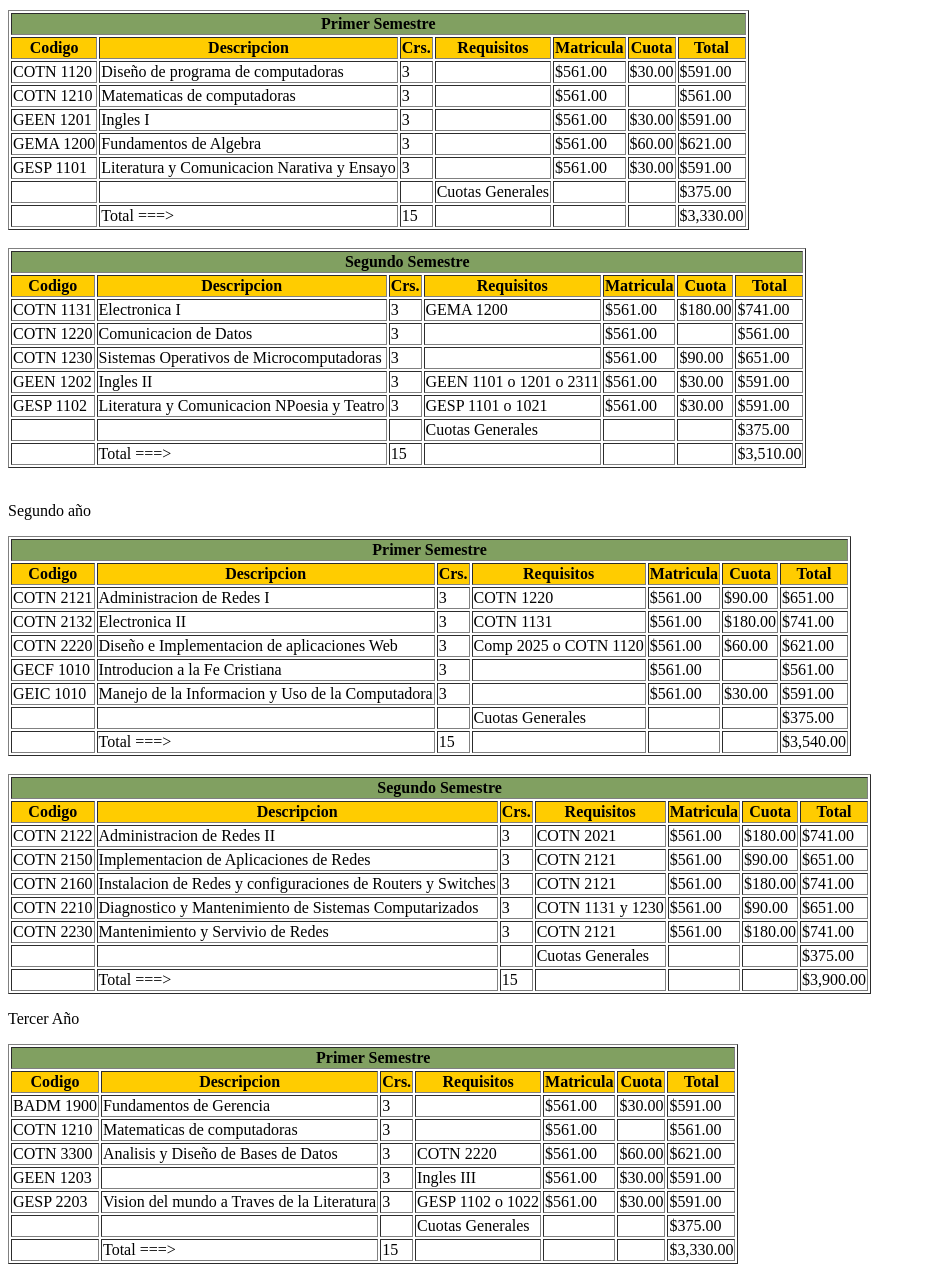
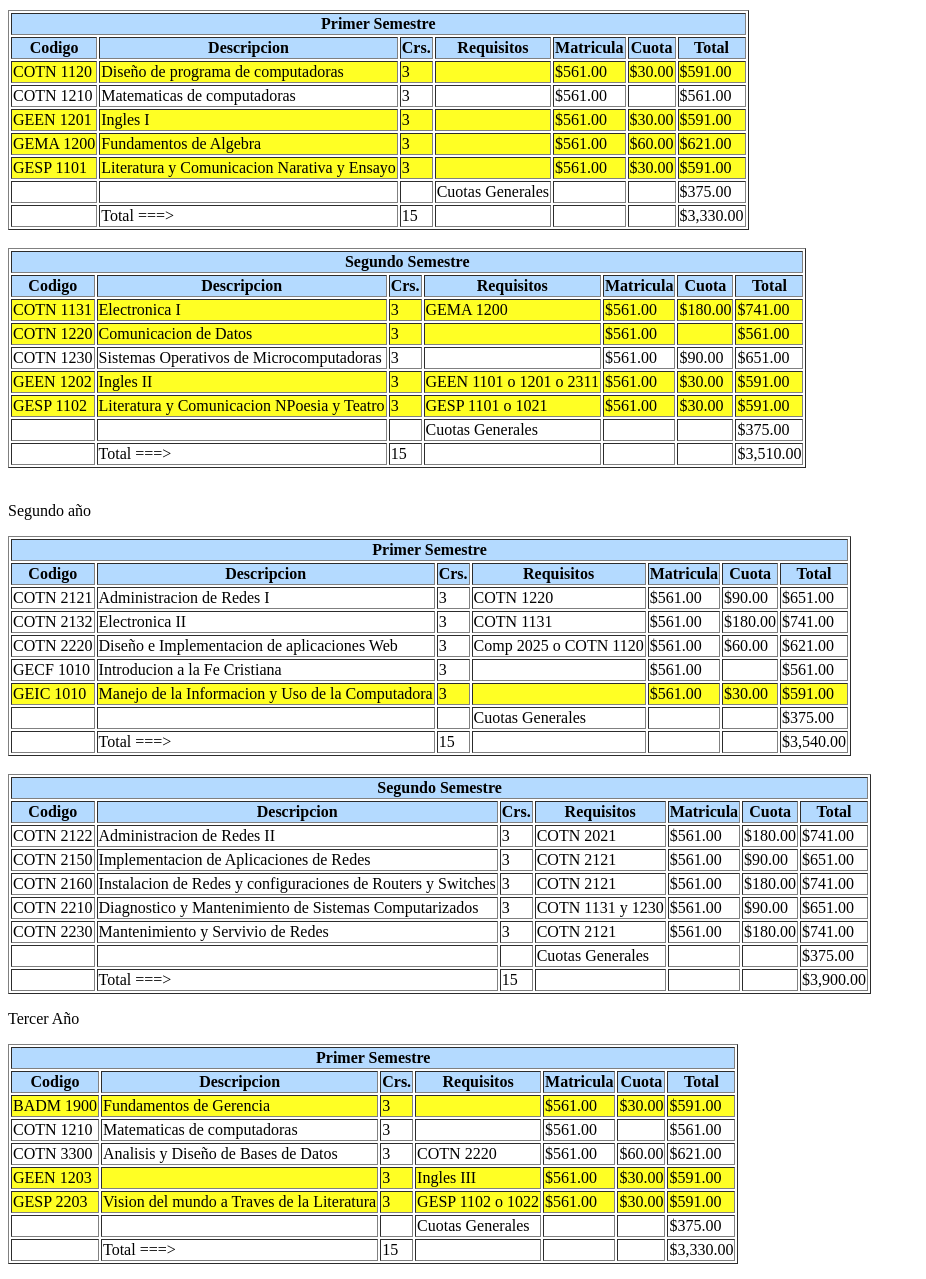
Before and after one commit to ESanchez3138/SanchezPortafolio2, a plain HTML site: page Sequencial.html in a window 1280 px wide. Shown: the part 40-1319 px from the top of the page, without its empty margins (0-926 px from the left). Drawn offline with Linux system fonts and the light colour scheme.

Commit message:
Update Sequencial.html

```diff
--- a/Sequencial.html
+++ b/Sequencial.html
@@ -8,11 +8,11 @@
    <body>
       <p>Primer Año</p>
       <table border = "1">
-         <tr bgcolor="#81a061">
+         <tr bgcolor="#b4daff">
             <th colspan = "10" weight= "80">Primer Semestre</th>
 
          </tr>
-         <tr bgcolor="#ffcc00">
+         <tr bgcolor="#b4daff">
             <th>Codigo</th>
             <th>Descripcion</th>
             <th>Crs.</th>
@@ -22,13 +22,13 @@
             <th>Total</th>
          </tr>
          <tr>
-            <td>COTN 1120</td>
-            <td>Diseño de programa de computadoras</td>
-            <td>3</td>
-            <td> </td>
-            <td>$561.00</td>
-            <td>$30.00</td>
-            <td>$591.00</td>
+            <td bgcolor="#ffff24">COTN 1120</td>
+            <td  bgcolor="#ffff24">Diseño de programa de computadoras</td>
+            <td  bgcolor="#ffff24">3</td>
+            <td  bgcolor="#ffff24"> </td>
+            <td  bgcolor="#ffff24">$561.00</td>
+            <td  bgcolor="#ffff24">$30.00</td>
+            <td  bgcolor="#ffff24">$591.00</td>
          </tr>
          <tr>
             <td>COTN 1210</td>
@@ -40,31 +40,31 @@
             <td>$561.00</td>
          </tr>
          <tr>
-            <td>GEEN 1201</td>
-            <td>Ingles I</td>
-            <td>3</td>
-            <td> </td>
-            <td>$561.00</td>
-            <td>$30.00</td>
-            <td>$591.00</td>
+            <td  bgcolor="#ffff24">GEEN 1201</td>
+            <td  bgcolor="#ffff24">Ingles I</td>
+            <td  bgcolor="#ffff24">3</td>
+            <td  bgcolor="#ffff24"> </td>
+            <td  bgcolor="#ffff24">$561.00</td>
+            <td  bgcolor="#ffff24">$30.00</td>
+            <td  bgcolor="#ffff24">$591.00</td>
          </tr>
          <tr>
-            <td>GEMA 1200</td>
-            <td>Fundamentos de Algebra</td>
-            <td>3</td>
-            <td> </td>
-            <td>$561.00</td>
-            <td>$60.00</td>
-            <td>$621.00</td>
+            <td  bgcolor="#ffff24">GEMA 1200</td>
+            <td  bgcolor="#ffff24">Fundamentos de Algebra</td>
+            <td  bgcolor="#ffff24">3</td>
+            <td  bgcolor="#ffff24"> </td>
+            <td  bgcolor="#ffff24">$561.00</td>
+            <td  bgcolor="#ffff24">$60.00</td>
+            <td  bgcolor="#ffff24">$621.00</td>
          </tr>
          <tr>
-            <td>GESP 1101</td>
-            <td>Literatura y Comunicacion Narativa y Ensayo</td>
-            <td>3</td>
-            <td> </td>
-            <td>$561.00</td>
-            <td>$30.00</td>
-            <td>$591.00</td>
+            <td  bgcolor="#ffff24">GESP 1101</td>
+            <td  bgcolor="#ffff24">Literatura y Comunicacion Narativa y Ensayo</td>
+            <td  bgcolor="#ffff24">3</td>
+            <td  bgcolor="#ffff24"> </td>
+            <td  bgcolor="#ffff24">$561.00</td>
+            <td  bgcolor="#ffff24">$30.00</td>
+            <td  bgcolor="#ffff24">$591.00</td>
          </tr>
         <tr>
             <td> </td>
@@ -92,11 +92,11 @@
 
    <body>
       <table border = "1" weight= "80">
-         <tr bgcolor="#81a061">
+         <tr bgcolor="#b4daff">
             <th colspan = "10">Segundo Semestre</th>
 
          </tr>
-         <tr bgcolor="#ffcc00">
+         <tr bgcolor="#b4daff">
             <th>Codigo</th>
             <th>Descripcion</th>
             <th>Crs.</th>
@@ -106,22 +106,22 @@
             <th>Total</th>
          </tr>
          <tr>
-            <td>COTN 1131</td>
-            <td>Electronica I</td>
-            <td>3</td>
-            <td>GEMA 1200</td>
-            <td>$561.00</td>
-            <td>$180.00</td>
-            <td>$741.00</td>
+            <td  bgcolor="#ffff24">COTN 1131</td>
+            <td  bgcolor="#ffff24">Electronica I</td>
+            <td  bgcolor="#ffff24">3</td>
+            <td  bgcolor="#ffff24">GEMA 1200</td>
+            <td  bgcolor="#ffff24">$561.00</td>
+            <td  bgcolor="#ffff24">$180.00</td>
+            <td  bgcolor="#ffff24">$741.00</td>
          </tr>
          <tr>
-            <td>COTN 1220</td>
-            <td>Comunicacion de Datos</td>
-            <td>3</td>
-            <td></td>
-            <td>$561.00</td>
-            <td></td>
-            <td>$561.00</td>
+            <td  bgcolor="#ffff24">COTN 1220</td>
+            <td  bgcolor="#ffff24">Comunicacion de Datos</td>
+            <td  bgcolor="#ffff24">3</td>
+            <td  bgcolor="#ffff24"></td>
+            <td  bgcolor="#ffff24">$561.00</td>
+            <td  bgcolor="#ffff24"></td>
+            <td  bgcolor="#ffff24">$561.00</td>
          </tr>
          <tr>
             <td>COTN 1230</td>
@@ -133,22 +133,22 @@
             <td>$651.00</td>
          </tr>
          <tr>
-            <td>GEEN 1202</td>
-            <td>Ingles II</td>
-            <td>3</td>
-            <td>GEEN 1101 o 1201 o 2311</td>
-            <td>$561.00</td>
-            <td>$30.00</td>
-            <td>$591.00</td>
+            <td  bgcolor="#ffff24">GEEN 1202</td>
+            <td  bgcolor="#ffff24">Ingles II</td>
+            <td  bgcolor="#ffff24">3</td>
+            <td  bgcolor="#ffff24">GEEN 1101 o 1201 o 2311</td>
+            <td  bgcolor="#ffff24">$561.00</td>
+            <td  bgcolor="#ffff24">$30.00</td>
+            <td bgcolor="#ffff24">$591.00</td>
          </tr>
          <tr>
-            <td>GESP 1102</td>
-            <td>Literatura y Comunicacion NPoesia y Teatro</td>
-            <td>3</td>
-            <td>GESP 1101 o 1021</td>
-            <td>$561.00</td>
-            <td>$30.00</td>
-            <td>$591.00</td>
+            <td  bgcolor="#ffff24">GESP 1102</td>
+            <td  bgcolor="#ffff24">Literatura y Comunicacion NPoesia y Teatro</td>
+            <td  bgcolor="#ffff24">3</td>
+            <td  bgcolor="#ffff24">GESP 1101 o 1021</td>
+            <td  bgcolor="#ffff24">$561.00</td>
+            <td  bgcolor="#ffff24">$30.00</td>
+            <td  bgcolor="#ffff24">$591.00</td>
          </tr>
         <tr>
             <td> </td>
@@ -172,11 +172,11 @@
          <br>
          <p>Segundo año</p>
 <table border = "1">
-         <tr bgcolor="#81a061">
+         <tr bgcolor="#b4daff">
             <th colspan = "10">Primer Semestre</th>
 
          </tr>
-         <tr bgcolor="#ffcc00">
+         <tr bgcolor="#b4daff">
             <th>Codigo</th>
             <th>Descripcion</th>
             <th>Crs.</th>
@@ -222,13 +222,13 @@
             <td>$561.00</td>
          </tr>
          <tr>
-            <td>GEIC 1010</td>
-            <td>Manejo de la Informacion y Uso de la Computadora</td>
-            <td>3</td>
-            <td> </td>
-            <td>$561.00</td>
-            <td>$30.00</td>
-            <td>$591.00</td>
+            <td  bgcolor="#ffff24">GEIC 1010</td>
+            <td  bgcolor="#ffff24">Manejo de la Informacion y Uso de la Computadora</td>
+            <td  bgcolor="#ffff24">3</td>
+            <td  bgcolor="#ffff24"> </td>
+            <td  bgcolor="#ffff24">$561.00</td>
+            <td  bgcolor="#ffff24">$30.00</td>
+            <td  bgcolor="#ffff24">$591.00</td>
          </tr>
         <tr>
             <td> </td>
@@ -256,11 +256,11 @@
 
    <body>
       <table border = "1">
-         <tr bgcolor="#81a061">
+         <tr bgcolor="#b4daff">
             <th colspan = "10">Segundo Semestre</th>
 
          </tr>
-         <tr bgcolor="#ffcc00">
+         <tr bgcolor="#b4daff">
             <th>Codigo</th>
             <th>Descripcion</th>
             <th>Crs.</th>
@@ -335,11 +335,11 @@
          </table>
 <p>Tercer Año</p>
       <table border = "1">
-         <tr bgcolor="#81a061">
+         <tr bgcolor="#b4daff">
             <th colspan = "10">Primer Semestre</th>
 
          </tr>
-         <tr bgcolor="#ffcc00">
+         <tr bgcolor="#b4daff">
             <th>Codigo</th>
             <th>Descripcion</th>
             <th>Crs.</th>
@@ -349,13 +349,13 @@
             <th>Total</th>
          </tr>
          <tr>
-            <td>BADM 1900</td>
-            <td>Fundamentos de Gerencia</td>
-            <td>3</td>
-            <td> </td>
-            <td>$561.00</td>
-            <td>$30.00</td>
-            <td>$591.00</td>
+            <td  bgcolor="#ffff24">BADM 1900</td>
+            <td  bgcolor="#ffff24">Fundamentos de Gerencia</td>
+            <td  bgcolor="#ffff24">3</td>
+            <td  bgcolor="#ffff24"> </td>
+            <td  bgcolor="#ffff24">$561.00</td>
+            <td  bgcolor="#ffff24">$30.00</td>
+            <td  bgcolor="#ffff24">$591.00</td>
          </tr>
          <tr>
             <td>COTN 1210</td>
@@ -376,22 +376,22 @@
             <td>$621.00</td>
          </tr>
          <tr>
-            <td>GEEN 1203</td>
-            <td></td>
-            <td>3</td>
-            <td>Ingles III</td>
-            <td>$561.00</td>
-            <td>$30.00</td>
-            <td>$591.00</td>
+            <td  bgcolor="#ffff24">GEEN 1203</td>
+            <td  bgcolor="#ffff24"></td>
+            <td  bgcolor="#ffff24">3</td>
+            <td  bgcolor="#ffff24">Ingles III</td>
+            <td  bgcolor="#ffff24">$561.00</td>
+            <td  bgcolor="#ffff24">$30.00</td>
+            <td  bgcolor="#ffff24">$591.00</td>
          </tr>
          <tr>
-            <td>GESP 2203</td>
-            <td>Vision del mundo a Traves de la Literatura</td>
-            <td>3</td>
-            <td>GESP 1102 o 1022</td>
-            <td>$561.00</td>
-            <td>$30.00</td>
-            <td>$591.00</td>
+            <td  bgcolor="#ffff24">GESP 2203</td>
+            <td  bgcolor="#ffff24">Vision del mundo a Traves de la Literatura</td>
+            <td  bgcolor="#ffff24">3</td>
+            <td  bgcolor="#ffff24">GESP 1102 o 1022</td>
+            <td  bgcolor="#ffff24">$561.00</td>
+            <td  bgcolor="#ffff24">$30.00</td>
+            <td  bgcolor="#ffff24">$591.00</td>
          </tr>
         <tr>
             <td> </td>
@@ -419,11 +419,11 @@
 
    <body>
       <table border = "1">
-         <tr bgcolor="#81a061">
+         <tr bgcolor="#b4daff">
             <th colspan = "10">Segundo Semestre</th>
 
          </tr>
-         <tr bgcolor="#ffcc00">
+         <tr bgcolor="#b4daff">
             <th>Codigo</th>
             <th>Descripcion</th>
             <th>Crs.</th>
@@ -469,13 +469,13 @@
             <td>$561.00</td>
          </tr>
          <tr>
-            <td>GEHS 2010</td>
-            <td>Proceso Historico de Puerto Rico</td>
-            <td>3</td>
-            <td></td>
-            <td>$561.00</td>
-            <td></td>
-            <td>$561.00</td>
+            <td  bgcolor="#ffff24">GEHS 2010</td>
+            <td  bgcolor="#ffff24">Proceso Historico de Puerto Rico</td>
+            <td v>3</td>
+            <td  bgcolor="#ffff24"></td>
+            <td  bgcolor="#ffff24">$561.00</td>
+            <td  bgcolor="#ffff24"></td>
+            <td  bgcolor="#ffff24">$561.00</td>
          </tr>
         <tr>
             <td> </td>
@@ -499,11 +499,11 @@
          <br>
          <p>Cuarto Año</p>
 <table border = "1">
-         <tr bgcolor="#81a061">
+         <tr bgcolor="#b4daff">
             <th colspan = "10">Primer Semestre</th>
 
          </tr>
-         <tr bgcolor="#ffcc00">
+         <tr bgcolor="#b4daff">
             <th>Codigo</th>
             <th>Descripcion</th>
             <th>Crs.</th>
@@ -531,13 +531,13 @@
             <td>$561.00</td>
          </tr>
          <tr>
-            <td>GEHS 4020</td>
-            <td>Contmp.; ind, Soc</td>
-            <td>3</td>
-            <td>Comp 2025 o COTN 1120</td>
-            <td>$561.00</td>
-            <td></td>
-            <td>$561.00</td>
+            <td  bgcolor="#ffff24">GEHS 4020</td>
+            <td  bgcolor="#ffff24">Contmp.; ind, Soc</td>
+            <td  bgcolor="#ffff24">3</td>
+            <td  bgcolor="#ffff24">Comp 2025 o COTN 1120</td>
+            <td  bgcolor="#ffff24">$561.00</td>
+            <td  bgcolor="#ffff24"></td>
+            <td  bgcolor="#ffff24">$561.00</td>
          </tr>
          <tr>
             <td>GEPE 2020 3010 o 3020</td>
@@ -549,13 +549,13 @@
             <td>$561.00</td>
          </tr>
          <tr>
-            <td></td>
-            <td>Curso Electivo</td>
-            <td>3</td>
-            <td> </td>
-            <td>$561.00</td>
-            <td></td>
-            <td>$561.00</td>
+            <td  bgcolor="#ffff24"></td>
+            <td  bgcolor="#ffff24">Curso Electivo</td>
+            <td  bgcolor="#ffff24">3</td>
+            <td  bgcolor="#ffff24"> </td>
+            <td  bgcolor="#ffff24">$561.00</td>
+            <td  bgcolor="#ffff24"></td>
+            <td  bgcolor="#ffff24">$561.00</td>
          </tr>
         <tr>
             <td> </td>
@@ -583,11 +583,11 @@
 
    <body>
       <table border = "1">
-         <tr bgcolor="#81a061">
+         <tr bgcolor="#b4daff">
             <th colspan = "10">Segundo Semestre</th>
 
          </tr>
-         <tr bgcolor="#ffcc00">
+         <tr bgcolor="#b4daff">
             <th>Codigo</th>
             <th>Descripcion</th>
             <th>Crs.</th>
@@ -633,13 +633,13 @@
             <td>$561.00</td>
          </tr>
          <tr>
-            <td></td>
-            <td>Curso Electivo</td>
-            <td>3</td>
-            <td>COTN 2121</td>
-            <td>$561.00</td>
-            <td></td>
-            <td>$561.00</td>
+            <td  bgcolor="#ffff24"></td>
+            <td  bgcolor="#ffff24">Curso Electivo</td>
+            <td  bgcolor="#ffff24">3</td>
+            <td  bgcolor="#ffff24">COTN 2121</td>
+            <td  bgcolor="#ffff24">$561.00</td>
+            <td  bgcolor="#ffff24"></td>
+            <td  bgcolor="#ffff24">$561.00</td>
          </tr>
         <tr>
             <td> </td>
```
